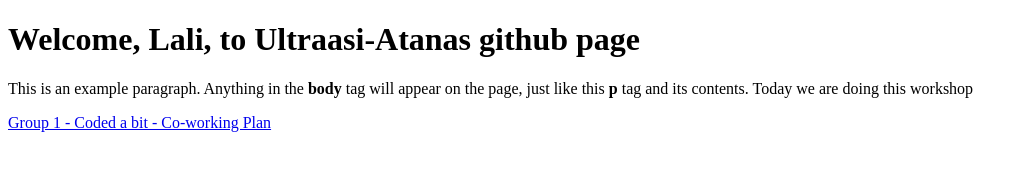
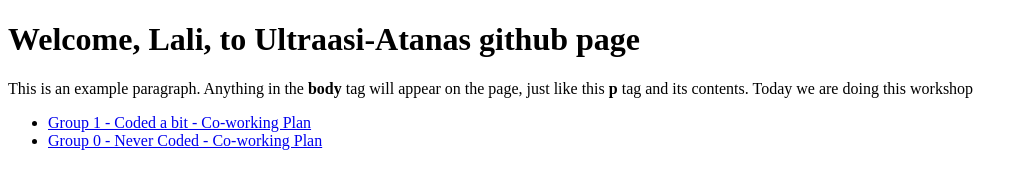
Before and after one commit to ultraasi-atanas/ultraasi-atanas.github.io, a plain HTML site: page index.html in a window 1280 px wide. Shown: the whole page, without its empty margins (0-1028 px from the left). Drawn offline with Linux system fonts and the light colour scheme.

Commit message:
Changed the index.html

```diff
--- a/index.html
+++ b/index.html
@@ -6,6 +6,10 @@
   <body>
       <h1>Welcome, Lali, to Ultraasi-Atanas github page </h1>
     <p>This is an example paragraph. Anything in the <strong>body</strong> tag will appear on the page, just like this <strong>p</strong> tag and its contents. Today we are doing this workshop</p>
-      <p><a href="https://docs.google.com/document/d/1IFA4vkwh2vyqyFZgIv38ID-a7nbnrbhFtCyAjuX_TGU/edit#heading=h.8gj6zfrih7yd">Group 1 - Coded a bit - Co-working Plan</a></p>
+      <p>
+          <ul>
+              <li><a href="https://docs.google.com/document/d/1IFA4vkwh2vyqyFZgIv38ID-a7nbnrbhFtCyAjuX_TGU/edit#heading=h.8gj6zfrih7yd">Group 1 - Coded a bit - Co-working Plan</a></li>
+              <li><a href="https://docs.google.com/document/d/1tdOhUeTj_mVeeV5VmrCtTKVS7vASV5TzyoVZk0rhmZI/edit#">Group 0 - Never Coded - Co-working Plan</a></li>
+              </p>
   </body>
 </html>
```
